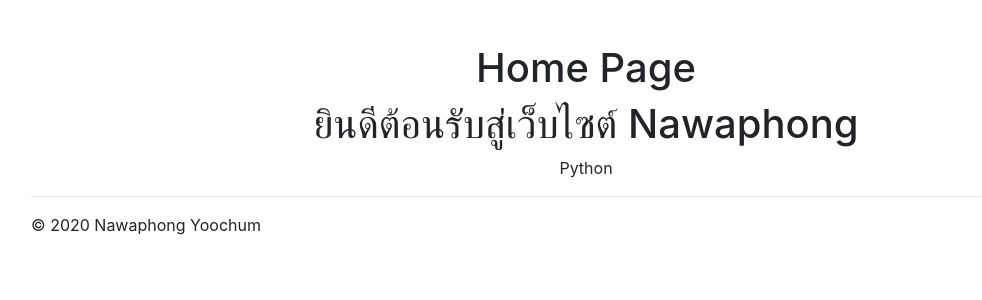
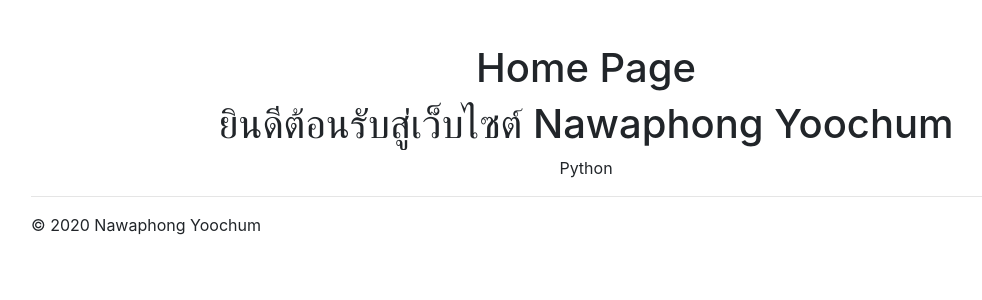
Before and after one commit to Nawaphong-13/DjangoDemo, a Python web app: template djangoschool/school/template/school/home.html in a window 1280 px wide. Shown: the part 56-356 px from the top of the page, without its empty margins (54-1036 px from the left). Run offline with Jinja, Linux system fonts and the light colour scheme; the template is opened without the code that fills it, so the values that code supplies are empty; some libraries are stand-ins or nearby versions.

Commit message:
Update home.html

```diff
--- a/djangoschool/school/template/school/home.html
+++ b/djangoschool/school/template/school/home.html
@@ -5,7 +5,7 @@
 <div class="container">
     <center>
         <h1>Home Page</h1>
-        <h1> ยินดีต้อนรับสู่เว็บไซต์ Nawaphong </h1>
+        <h1> ยินดีต้อนรับสู่เว็บไซต์ Nawaphong Yoochum</h1>
         <p> Python </p>
     </center>
 </div>
```
